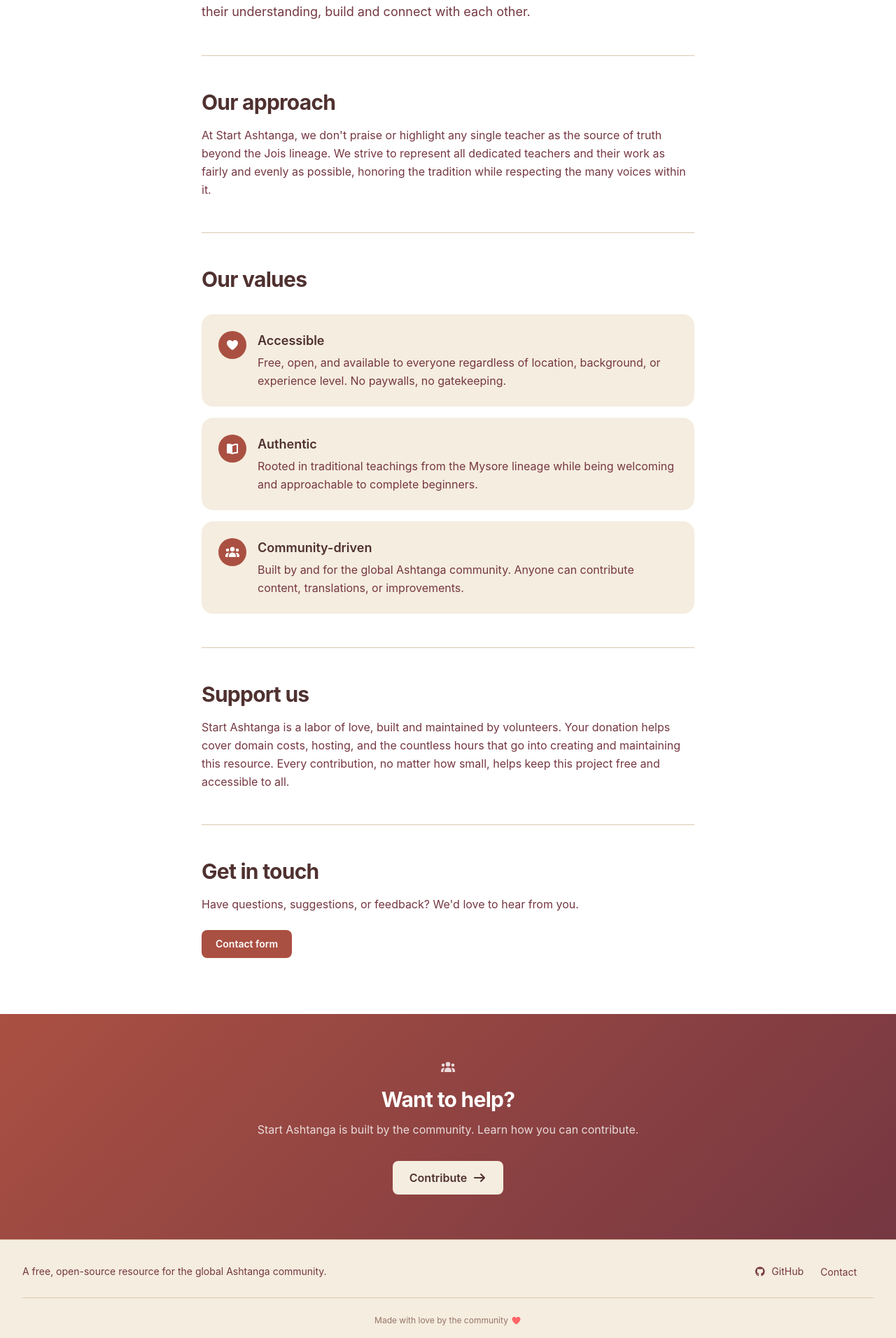
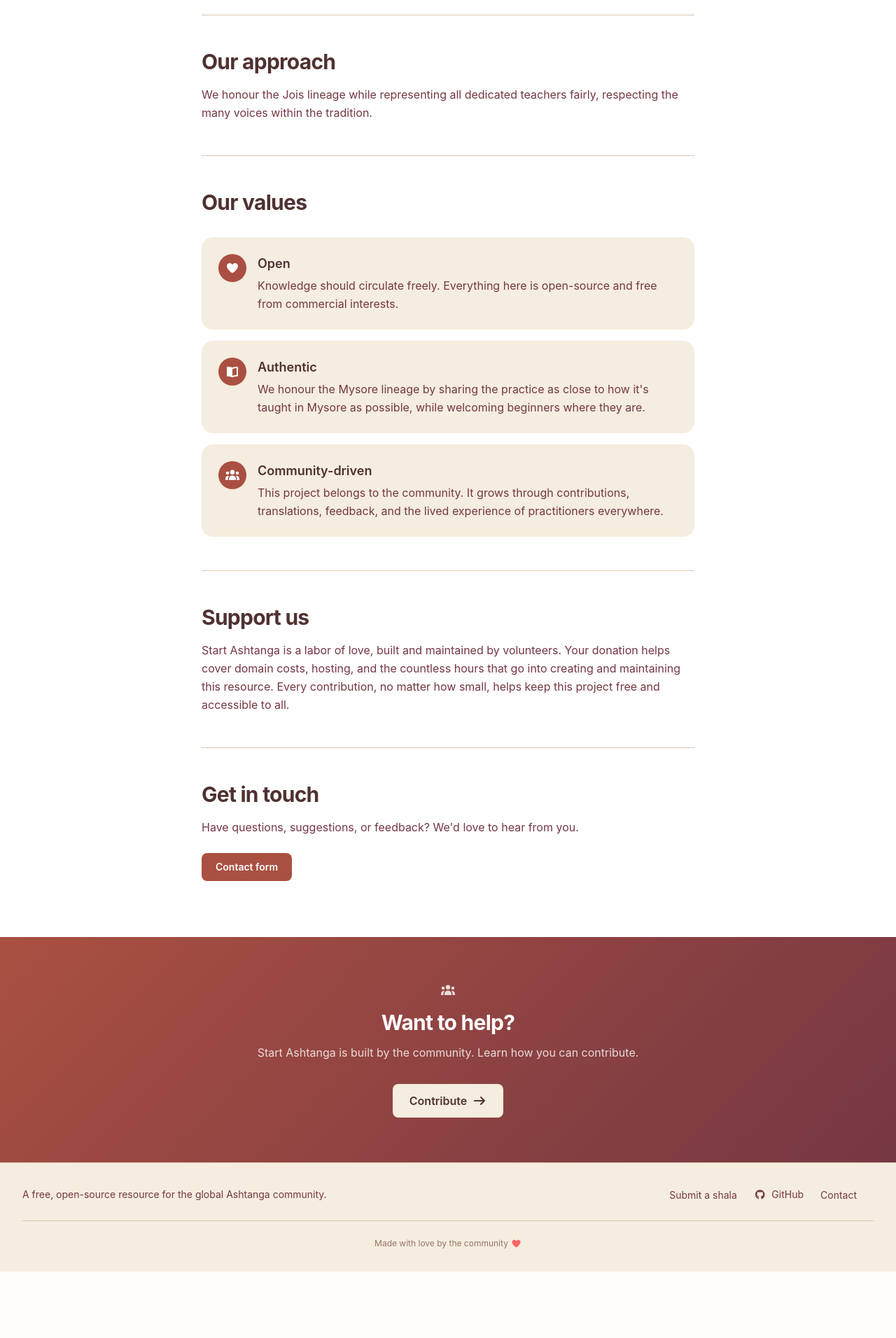
Before and after one commit to nataliarsand/startashtanga, a React (Vite) app: page /about in a window 1280 px wide. Shown: the part 628-2540 px from the top of the page at 70% size. After the commit the page ends 2445 px from the top, so only its background shows below. Built offline with nearby package versions, Linux system fonts and the light colour scheme; no server answers.

Commit message:
adding variable to shala form

```diff
--- a/src/components/layout/Footer.tsx
+++ b/src/components/layout/Footer.tsx
@@ -20,6 +20,16 @@
           {/* Footer links */}
           <nav aria-label="Footer navigation">
             <ul className="flex items-center gap-6">
+              <li>
+                <a
+                  href={siteConfig.forms.shalaSubmission}
+                  target="_blank"
+                  rel="noopener noreferrer"
+                  className="text-body text-sm transition-opacity hover:opacity-80"
+                >
+                  {t('footer.submitShala')}
+                </a>
+              </li>
               <li>
                 <a
                   href={siteConfig.links.github}
--- a/src/config/site.ts
+++ b/src/config/site.ts
@@ -7,6 +7,9 @@
     email: import.meta.env.VITE_CONTACT_EMAIL || 'namaste@startashtanga.com',
     formUrl: import.meta.env.VITE_CONTACT_FORM_URL || 'https://forms.gle/a7FjzNYMpbRF8YyFA',
   },
+  forms: {
+    shalaSubmission: import.meta.env.VITE_SHALA_FORM_URL || 'https://forms.gle/c6iprH8YBpktKkYD7',
+  },
   links: {
     github: import.meta.env.VITE_GITHUB_URL || 'https://github.com/nataliarsand/startashtanga',
   },
--- a/src/i18n/locales/en/about.json
+++ b/src/i18n/locales/en/about.json
@@ -12,29 +12,29 @@
   },
   "mission": {
     "title": "Our mission",
-    "text": "Start Ashtanga is a free, open-source, and non-commercial resource dedicated to making Ashtanga Yoga accessible to everyone. We provide clear, beginner-friendly information about Ashtanga Yoga (Mysore style) and traditional yoga studies, helping newcomers find their path and experienced practitioners deepen their understanding, build and connect with each other."
+    "text": "Start Ashtanga is a free, open-source resource for Ashtanga Yoga. We help newcomers begin their practice and experienced practitioners deepen their understanding and connect with each other."
   },
   "approach": {
     "title": "Our approach",
-    "text": "At Start Ashtanga, we don't praise or highlight any single teacher as the source of truth beyond the Jois lineage. We strive to represent all dedicated teachers and their work as fairly and evenly as possible, honoring the tradition while respecting the many voices within it."
+    "text": "We honour the Jois lineage while representing all dedicated teachers fairly, respecting the many voices within the tradition."
   },
   "values": {
     "title": "Our values",
     "items": [
       {
-        "icon": "heart",
-        "title": "Accessible",
-        "description": "Free, open, and available to everyone regardless of location, background, or experience level. No paywalls, no gatekeeping."
+        "icon": "lock-open",
+        "title": "Open",
+        "description": "Knowledge should circulate freely. Everything here is open-source and free from commercial interests."
       },
       {
         "icon": "book",
         "title": "Authentic",
-        "description": "Rooted in traditional teachings from the Mysore lineage while being welcoming and approachable to complete beginners."
+        "description": "We honour the Mysore lineage by sharing the practice as close to how it's taught in Mysore as possible, while welcoming beginners where they are."
       },
       {
         "icon": "users",
         "title": "Community-driven",
-        "description": "Built by and for the global Ashtanga community. Anyone can contribute content, translations, or improvements."
+        "description": "This project belongs to the community. It grows through contributions, translations, feedback, and the lived experience of practitioners everywhere."
       }
     ]
   },
--- a/src/i18n/locales/en/common.json
+++ b/src/i18n/locales/en/common.json
@@ -10,6 +10,7 @@
   "footer": {
     "tagline": "A free, open-source resource for the global Ashtanga community.",
     "contribute": "Contribute",
+    "submitShala": "Submit a shala",
     "github": "GitHub",
     "contact": "Contact",
     "madeWithLove": "Made with love by the community",
--- a/src/i18n/locales/en/gettingStarted.json
+++ b/src/i18n/locales/en/gettingStarted.json
@@ -164,7 +164,7 @@
   "findShala": {
     "title": "Find a shala",
     "text": "The best way to learn Ashtanga is with a teacher in person. Look for shalas that offer Mysore-style classes.",
-    "comingSoon": "We're building a global directory. Coming soon.",
+    "comingSoon": "Global directory in progress. Help by submitting your shala.",
     "tip": {
       "title": "In the meantime",
       "textParts": {
@@ -186,13 +186,13 @@
       },
       {
         "q": "What if I can't do a pose?",
-        "a": "Every pose has modifications. Your teacher will adapt the practice to you."
+        "a": "Every pose has modifications. Your teacher will adapt the practice to you and, with practice, you'll build strength and flexibility over time."
       },
       {
         "q": "How often should I practice?",
         "id": "practice-frequency",
         "aParts": {
-          "before": "Traditionally 6 days a week, resting on",
+          "before": "Traditionally, ashtangis practice 6 days a week, resting on",
           "after": ". You can see benefits from practicing 2-3 times a week."
         }
       },
--- a/src/i18n/locales/en/glossary.json
+++ b/src/i18n/locales/en/glossary.json
@@ -81,7 +81,7 @@
     {
       "term": "Savasana",
       "sanskrit": "शवासन",
-      "definition": "Corpse pose. You might hear of it as the final resting pose at the end of practice, however, in Ashtanga we don't say Savasana, we only say rest. This is the where the body integrates the benefits of the practice."
+      "definition": "Corpse pose. You might hear of it as the final resting pose at the end of practice, however, in Ashtanga we don't say Savasana, we simply say rest. This is where the body integrates the benefits of the practice."
     },
     {
       "term": "Pranayama",
--- a/src/routes/Contributing.tsx
+++ b/src/routes/Contributing.tsx
@@ -135,7 +135,7 @@
                   <div className="mt-4">
                     <Button
                       as="a"
-                      href="https://forms.gle/c6iprH8YBpktKkYD7"
+                      href={siteConfig.forms.shalaSubmission}
                       target="_blank"
                       rel="noopener noreferrer"
                       trackingName="contribute_share_shala"
--- a/src/routes/GettingStarted.tsx
+++ b/src/routes/GettingStarted.tsx
@@ -21,6 +21,7 @@
   SectionNav,
 } from '../components/common';
 import { useSEO } from '../hooks';
+import { siteConfig } from '../config/site';
 
 export default function GettingStarted() {
   const { t } = useTranslation('gettingStarted');
@@ -446,7 +447,7 @@
               </p>
               <Button
                 as="a"
-                href="https://forms.gle/c6iprH8YBpktKkYD7"
+                href={siteConfig.forms.shalaSubmission}
                 target="_blank"
                 rel="noopener noreferrer"
                 size="sm"
@@ -499,7 +500,7 @@
                       <>
                         {item.aParts.before}{' '}
                         {item.id === 'practice-frequency' && (
-                          <GlossaryTooltip term="Moon Days">moon day</GlossaryTooltip>
+                          <GlossaryTooltip term="Moon Days">moon days</GlossaryTooltip>
                         )}
                         {item.id === 'skip-ahead' && (
                           <GlossaryTooltip term="Gatekeeper Pose">gatekeeper poses</GlossaryTooltip>
--- a/src/routes/Shalas.tsx
+++ b/src/routes/Shalas.tsx
@@ -12,6 +12,7 @@
 } from '../components/common';
 import type { ShalaData } from '../components/common';
 import { useSEO } from '../hooks';
+import { siteConfig } from '../config/site';
 
 // Set to true to show the full directory, false for coming soon page
 const SHOW_DIRECTORY = false;
@@ -57,7 +58,7 @@
           <div className="mt-8">
             <Button
               as="a"
-              href="https://forms.gle/c6iprH8YBpktKkYD7"
+              href={siteConfig.forms.shalaSubmission}
               target="_blank"
               rel="noopener noreferrer"
               variant="secondary"
@@ -201,7 +202,7 @@
           <div className="mt-8">
             <Button
               as="a"
-              href="https://forms.gle/c6iprH8YBpktKkYD7"
+              href={siteConfig.forms.shalaSubmission}
               target="_blank"
               rel="noopener noreferrer"
               variant="secondary"
```
